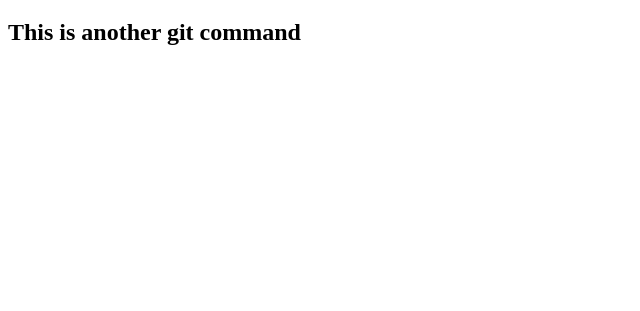
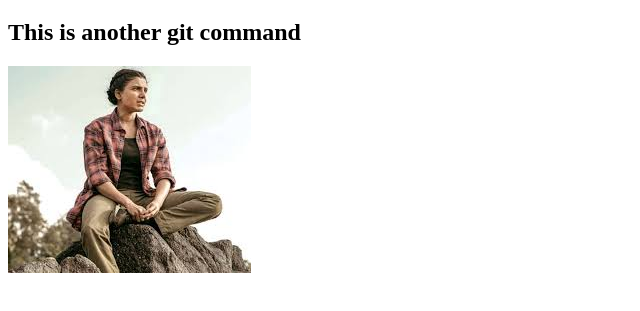
Before and after one commit to shafiquetuhin01/my-second-repo, a plain HTML site: page index.html in a window 1280 px wide. Shown: the part 61-372 px from the top of the page, without its empty margins (0-640 px from the left). Drawn offline with Linux system fonts and the light colour scheme.

Commit message:
Image added

```diff
--- a/index.html
+++ b/index.html
@@ -10,5 +10,6 @@
 <body>
     <h1>This is my second repo</h1>
     <h2>This is another git command</h2>
+    <img src="images/sharif.jpg" alt="Shariful Islam image">
 </body>
 </html>
```
Also changed, not shown: images/contact us image.jpg (added), images/screenshot.png (added), images/screenshot1.png (added), images/sharif.jpg (added), 1 other file.
